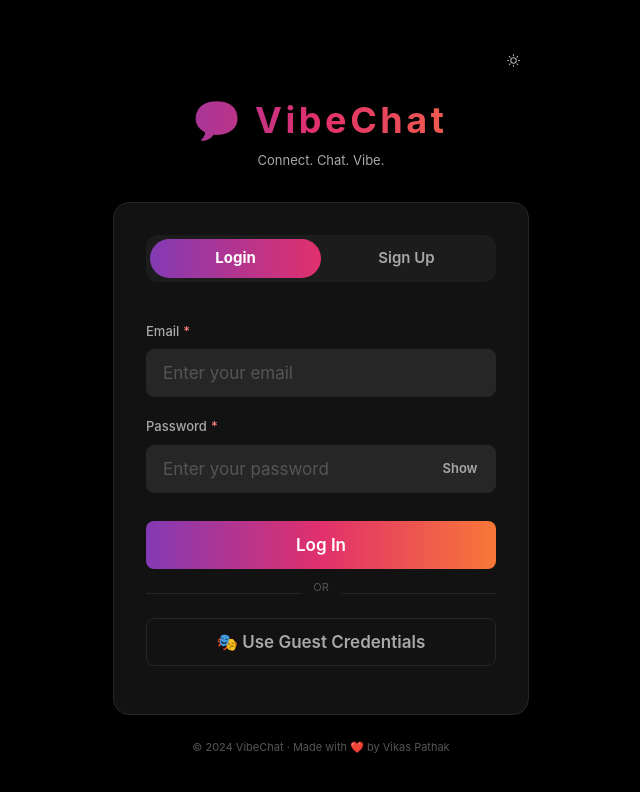
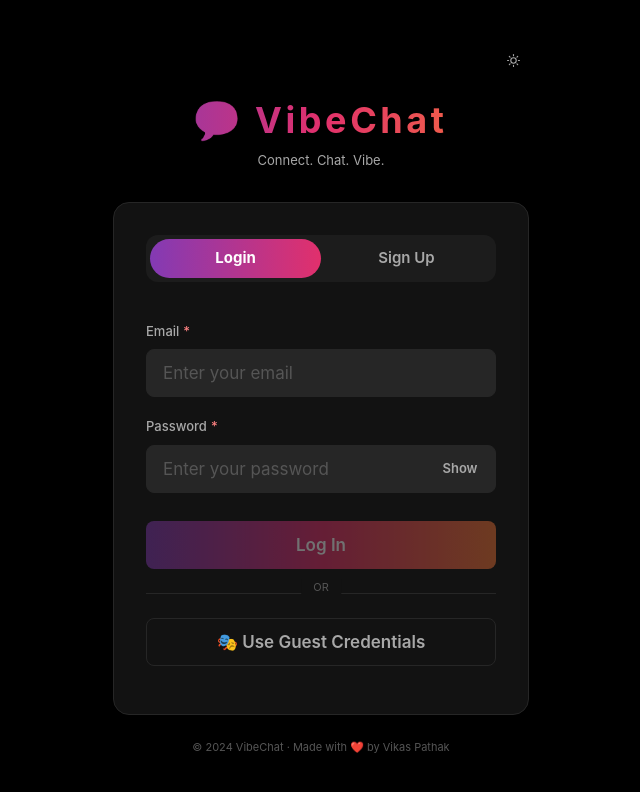
Before and after one commit to Vikas-Pathak-123/VibeChat, a React (Create React App) app in the folder frontend/: page / in a window 1280 px wide. Shown: the top 792 px of the page, without its empty margins (319-959 px from the left). Built offline with nearby package versions, Linux system fonts and the light colour scheme.

Commit message:
VIB-19: Migrate Login to useLoginMutation — remove axios, useChatState, localStorage

```diff
--- a/frontend/src/components/Authentication/Login.tsx
+++ b/frontend/src/components/Authentication/Login.tsx
@@ -3,45 +3,27 @@ import { FormControl, FormLabel } from "@chakra-ui/form-control";
 import { Input, InputGroup, InputRightElement } from "@chakra-ui/input";
 import { VStack, Text, Box } from "@chakra-ui/layout";
 import { useState } from "react";
-import { useToast } from "@chakra-ui/react";
-import axios from "axios";
-import { useNavigate } from "react-router-dom";
-import { API_BASE_URL } from "../../constants/api.constants";
-import { useChatState } from "../../context/ChatProvider";
+import { useLoginMutation } from "../../hooks/useAuthMutations";
 
+/**
+ * Login component.
+ *
+ * State management:
+ * - Form fields: local useState (ephemeral UI state — not worth putting in Zustand)
+ * - Login API call: useLoginMutation (TanStack Query mutation)
+ * - Auth user after login: useAuthStore (set inside useLoginMutation.onSuccess)
+ *
+ * No direct axios. No localStorage writes. No useChatState.
+ */
 const Login: React.FC = () => {
   const [show, setShow]         = useState<boolean>(false);
   const [email, setEmail]       = useState<string>("");
   const [password, setPassword] = useState<string>("");
-  const [loading, setLoading]   = useState<boolean>(false);
-  const navigate  = useNavigate();
-  const toast     = useToast();
-  const { setUser } = useChatState();
 
-  const submitHandler = async (): Promise<void> => {
-    if (!email || !password) {
-      toast({ title: "Please fill all fields", status: "warning", duration: 4000, isClosable: true, position: "top" });
-      return;
-    }
-    try {
-      setLoading(true);
-      const { data } = await axios.post(`${API_BASE_URL}/api/user/login`, { email, password });
-      toast({ title: `Welcome back, ${data.name}! 👋`, status: "success", duration: 4000, isClosable: true, position: "top" });
-      // Update localStorage AND context simultaneously
-      localStorage.setItem("userInfo", JSON.stringify(data));
-      setUser(data);
-      navigate("/chats");
-    } catch (error) {
-      let message = "An unexpected error occurred";
-      if (axios.isAxiosError(error)) {
-        message = error.response?.data?.message || error.message;
-      } else if (error instanceof Error) {
-        message = error.message;
-      }
-      toast({ title: "Login failed", description: message, status: "error", duration: 4000, isClosable: true, position: "top" });
-    } finally {
-      setLoading(false);
-    }
+  const { mutate: login, isPending } = useLoginMutation();
+
+  const submitHandler = (): void => {
+    login({ email, password });
   };
 
   const inputStyles = {
@@ -55,43 +37,72 @@ const Login: React.FC = () => {
     <VStack spacing={5}>
       <FormControl isRequired>
         <FormLabel color="text-secondary" fontSize="sm">Email</FormLabel>
-        <Input value={email} type="email" placeholder="Enter your email"
-          onChange={(e) => setEmail(e.target.value)} {...inputStyles} />
+        <Input
+          value={email}
+          type="email"
+          placeholder="Enter your email"
+          onChange={(e) => setEmail(e.target.value)}
+          onKeyPress={(e) => e.key === "Enter" && submitHandler()}
+          {...inputStyles}
+        />
       </FormControl>
 
       <FormControl isRequired>
         <FormLabel color="text-secondary" fontSize="sm">Password</FormLabel>
         <InputGroup size="lg">
-          <Input value={password} type={show ? "text" : "password"}
+          <Input
+            value={password}
+            type={show ? "text" : "password"}
             placeholder="Enter your password"
-            onChange={(e) => setPassword(e.target.value)} {...inputStyles} />
+            onChange={(e) => setPassword(e.target.value)}
+            onKeyPress={(e) => e.key === "Enter" && submitHandler()}
+            {...inputStyles}
+          />
           <InputRightElement width="4.5rem">
-            <Button h="1.75rem" size="sm" onClick={() => setShow(!show)}
-              variant="ghost" color="text-secondary" _hover={{ color: "text-primary" }}>
+            <Button
+              h="1.75rem" size="sm"
+              onClick={() => setShow(!show)}
+              variant="ghost" color="text-secondary"
+              _hover={{ color: "text-primary" }}
+            >
               {show ? "Hide" : "Show"}
             </Button>
           </InputRightElement>
         </InputGroup>
       </FormControl>
 
-      <Button w="100%" size="lg" mt={2} onClick={submitHandler}
-        isLoading={loading} loadingText="Logging in..." variant="primary">
+      <Button
+        w="100%" size="lg" mt={2}
+        onClick={submitHandler}
+        isLoading={isPending}
+        loadingText="Logging in..."
+        variant="primary"
+        isDisabled={!email || !password}
+      >
         Log In
       </Button>
 
       <Box w="100%" position="relative" py={1}>
         <Box borderTop="1px solid" borderColor="border-subtle" />
-        <Text position="absolute" top="-10px" left="50%" transform="translateX(-50%)"
-          px={3} color="text-disabled" fontSize="xs" bg="bg-surface">
+        <Text
+          position="absolute" top="-10px" left="50%" transform="translateX(-50%)"
+          px={3} color="text-disabled" fontSize="xs" bg="bg-surface"
+        >
           OR
         </Text>
       </Box>
 
-      <Button w="100%" size="lg"
-        variant="ghost" border="1px solid" borderColor="border-subtle"
+      <Button
+        w="100%" size="lg"
+        variant="ghost"
+        border="1px solid" borderColor="border-subtle"
         color="text-secondary" borderRadius="8px"
         _hover={{ bg: "bg-elevated", color: "text-primary" }}
-        onClick={() => { setEmail("guest@example.com"); setPassword("123456"); }}>
+        onClick={() => {
+          setEmail("guest@example.com");
+          setPassword("123456");
+        }}
+      >
         🎭 Use Guest Credentials
       </Button>
     </VStack>
```
